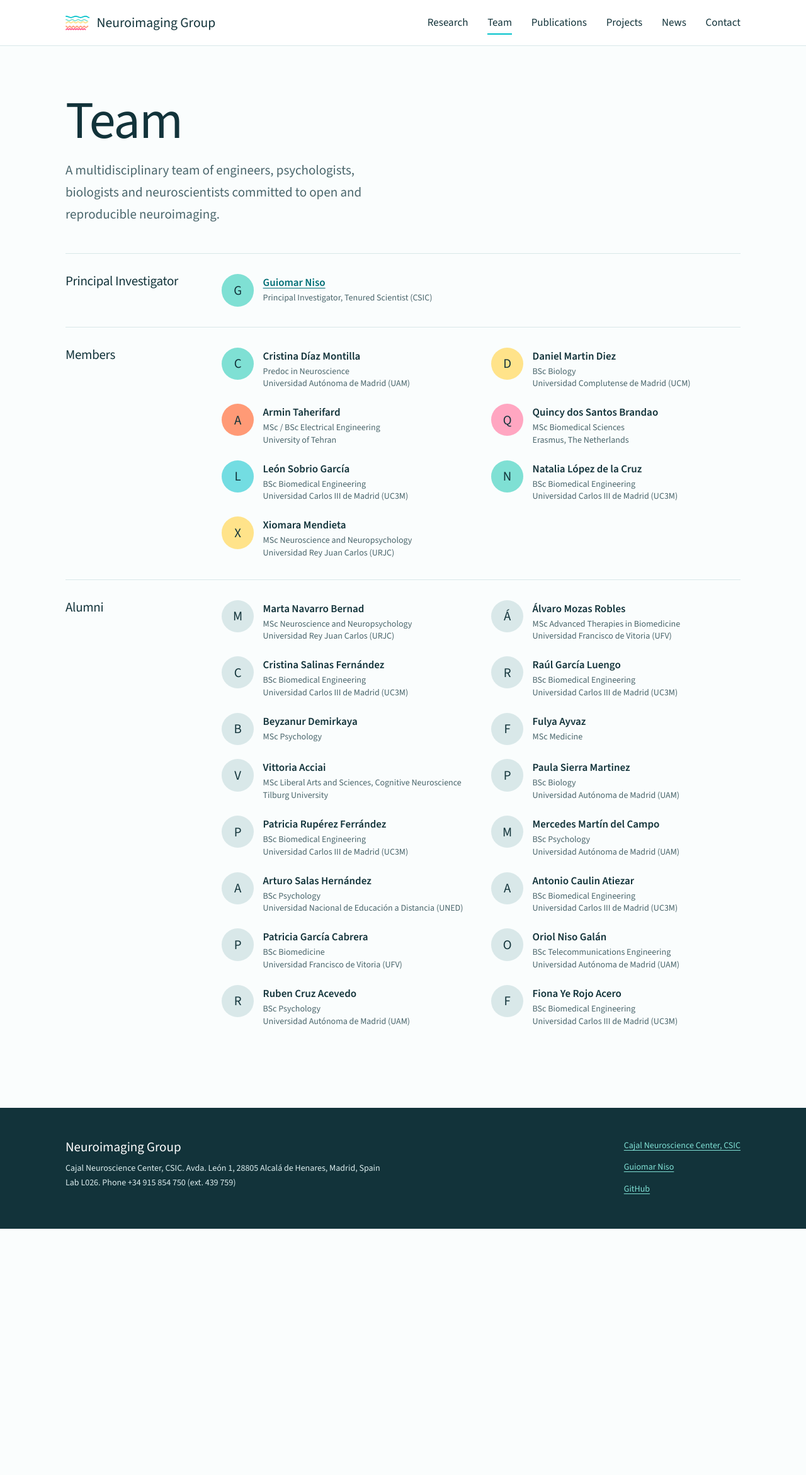
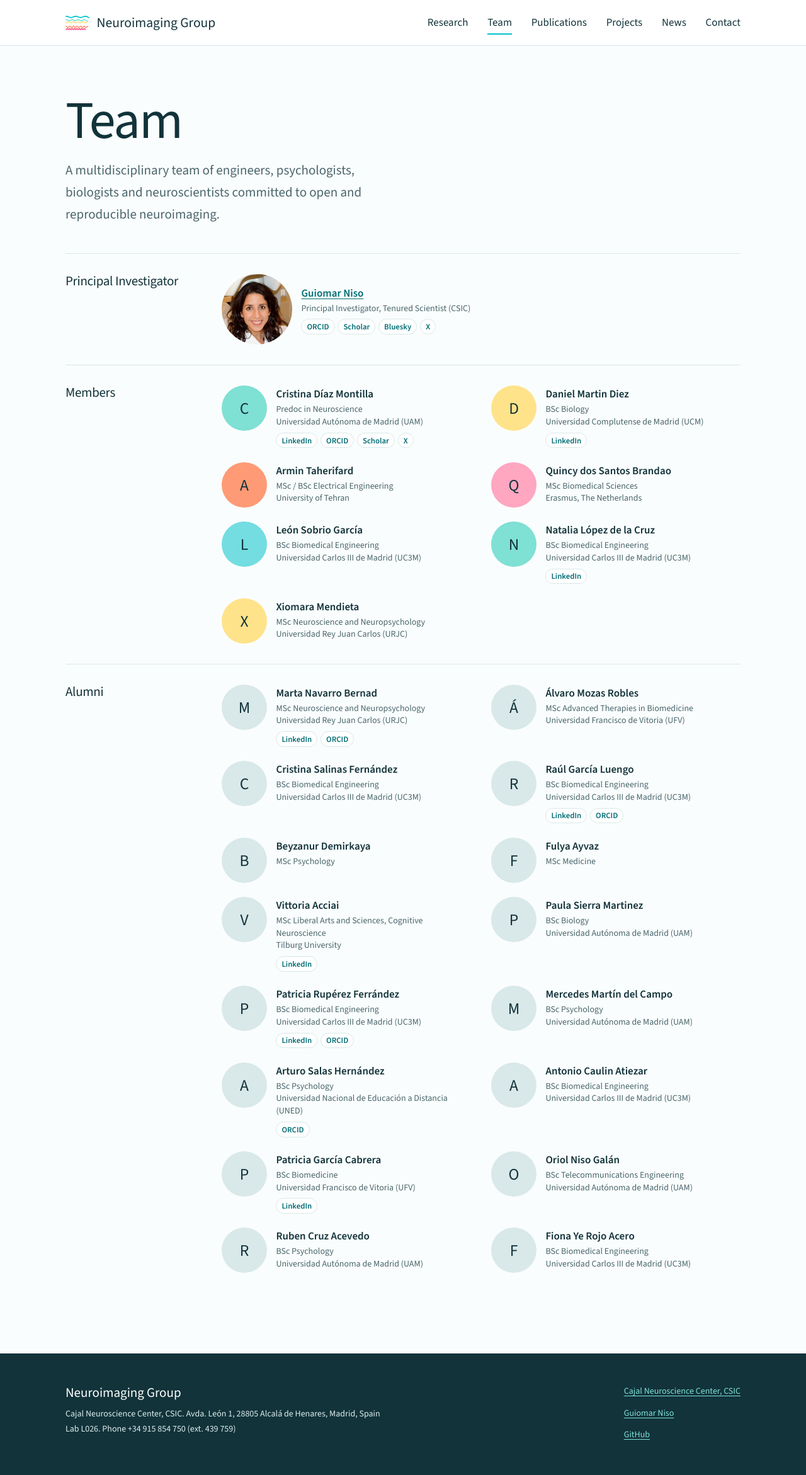
Before and after one commit to cajal-neuroimaging/cajal-neuroimaging.github.io, a Jekyll site: the page built from team.html, in a window 1280 px wide. Shown: the whole page at 63% size. Built offline with Jekyll 4.4.1, drawn with Linux system fonts in a browser that asks for light colours; before the commit the page ends 1951 px from its top, so only the background shows below that.

Commit message:
Research page uses the research-line illustrations; team profile links
Co-Authored-By: Claude Opus 5.5 <noreply@anthropic.com>
Claude-Session: https://claude.ai/code/session_016qHx7xJtVuA2p8MXZK7uaB

```diff
--- a/_includes/person.html
+++ b/_includes/person.html
@@ -1,7 +1,17 @@
 <li class="person">
-  <span class="person__avatar" aria-hidden="true">{% if p.photo %}<img src="{{ '/assets/img/team/' | append: p.photo | relative_url }}" alt="">{% else %}{{ p.name | slice: 0 }}{% endif %}</span>
+  <span class="person__avatar" aria-hidden="true">{% if p.photo %}<img src="{{ '/assets/img/team/' | append: p.photo | relative_url }}" alt="" loading="lazy">{% else %}{{ p.name | slice: 0 }}{% endif %}</span>
   <div>
     <p class="person__name">{% if p.url %}<a href="{{ p.url }}">{{ p.name }}</a>{% else %}{{ p.name }}{% endif %}</p>
     <p class="person__role">{{ p.role }}{% if p.affiliation %}<br>{{ p.affiliation }}{% endif %}</p>
+    {% if p.linkedin or p.orcid or p.scholar or p.github or p.x or p.bluesky %}
+    <p class="person__links">
+      {% if p.linkedin %}<a href="{{ p.linkedin }}" title="LinkedIn">LinkedIn</a>{% endif %}
+      {% if p.orcid %}<a href="{{ p.orcid }}" title="ORCID">ORCID</a>{% endif %}
+      {% if p.scholar %}<a href="{{ p.scholar }}" title="Google Scholar">Scholar</a>{% endif %}
+      {% if p.github %}<a href="{{ p.github }}" title="GitHub">GitHub</a>{% endif %}
+      {% if p.bluesky %}<a href="{{ p.bluesky }}" title="Bluesky">Bluesky</a>{% endif %}
+      {% if p.x %}<a href="{{ p.x }}" title="X">X</a>{% endif %}
+    </p>
+    {% endif %}
   </div>
 </li>
--- a/assets/css/main.css
+++ b/assets/css/main.css
@@ -269,10 +269,17 @@ p { margin: 0 0 1em; }
 .person__name { font-weight: 600; }
 .person__role { font-size: var(--step--1); color: var(--ink-soft); line-height: 1.4; }
 .people--alumni .person__avatar { background: var(--line) !important; }
-.research-line__icon { width: 5rem; margin-bottom: .6rem; }
+.research-line__icon { width: 100%; max-width: 13rem; margin-bottom: .8rem; }
 .research-line p { max-width: 62ch; margin: 0; }
 .block-title { font-size: var(--step-2); margin: 3rem 0 1rem; }
 .init--text { grid-template-columns: 1fr; }
 .chips { display: flex; flex-wrap: wrap; gap: .4rem; margin-top: .8rem !important; }
 .chips a { padding: .2rem .7rem; border: 1px solid var(--line); border-radius: 999px; background: var(--surface); text-decoration: none; font-weight: 600; }
 .chips a:hover { border-color: var(--turquoise); }
+.person { grid-template-columns: 4.5rem minmax(0, 1fr); }
+.person__avatar { width: 4.5rem; height: 4.5rem; font-size: 1.6rem; }
+.people--pi .person { grid-template-columns: 7rem minmax(0, 1fr); align-items: center; }
+.people--pi .person__avatar { width: 7rem; height: 7rem; }
+.person__links { display: flex; flex-wrap: wrap; gap: .3rem; margin-top: .45rem !important; }
+.person__links a { font-size: .8rem; font-weight: 600; padding: .05rem .5rem; border: 1px solid var(--line); border-radius: 999px; text-decoration: none; background: var(--surface); }
+.person__links a:hover { border-color: var(--turquoise); }
--- a/research.html
+++ b/research.html
@@ -8,7 +8,7 @@ lede: We study the human brain with complementary neuroimaging techniques, follo
 {% for l in site.data.research.lines %}
 <section class="cv-section research-line">
   <div>
-    <img class="research-line__icon" src="{{ '/assets/img/research/icon-' | append: l.slug | append: '.png' | relative_url }}" alt="">
+    <img class="research-line__icon" src="{{ '/assets/img/research/' | append: l.slug | append: '.png' | relative_url }}" alt="">
     <h2>{{ l.title }}</h2>
   </div>
   <p>{{ l.text }}</p>
```
Also changed, not shown: _data/team.yml (+20 -0 lines), assets/img/research/icon-clinical-applications.png (deleted), assets/img/research/icon-healthy-brain.png (deleted), assets/img/research/icon-open-neuroimaging.png (deleted), assets/img/team/guiomar-niso.jpg (added).
